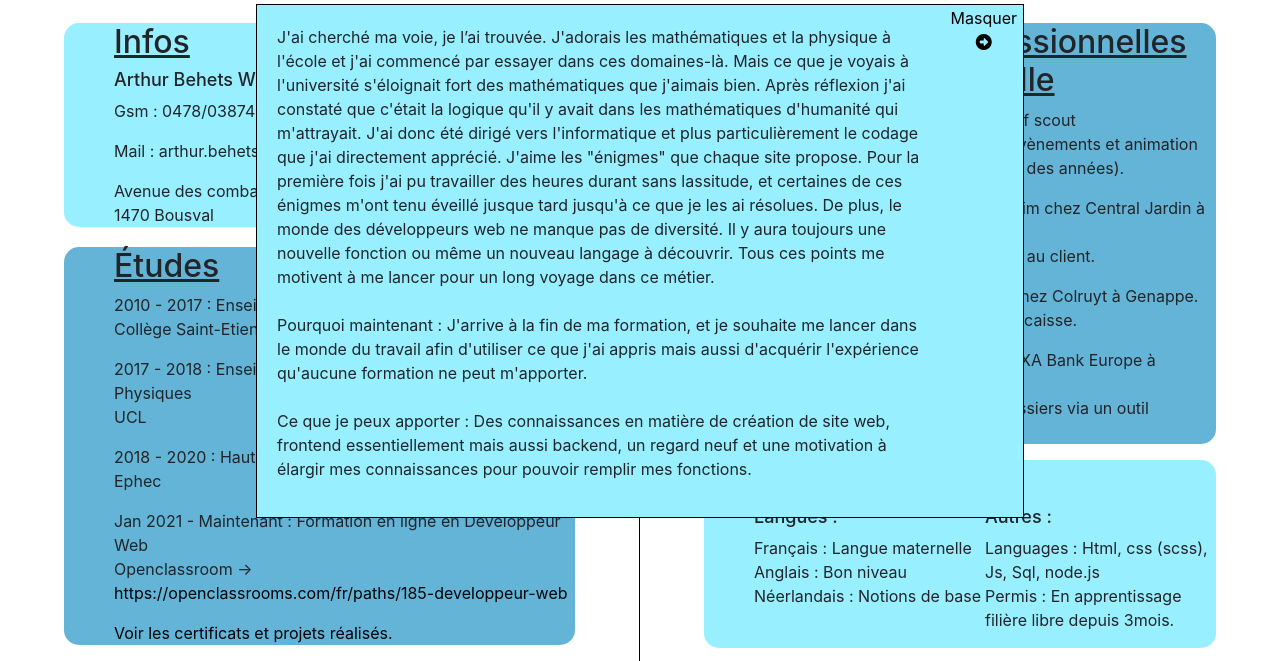
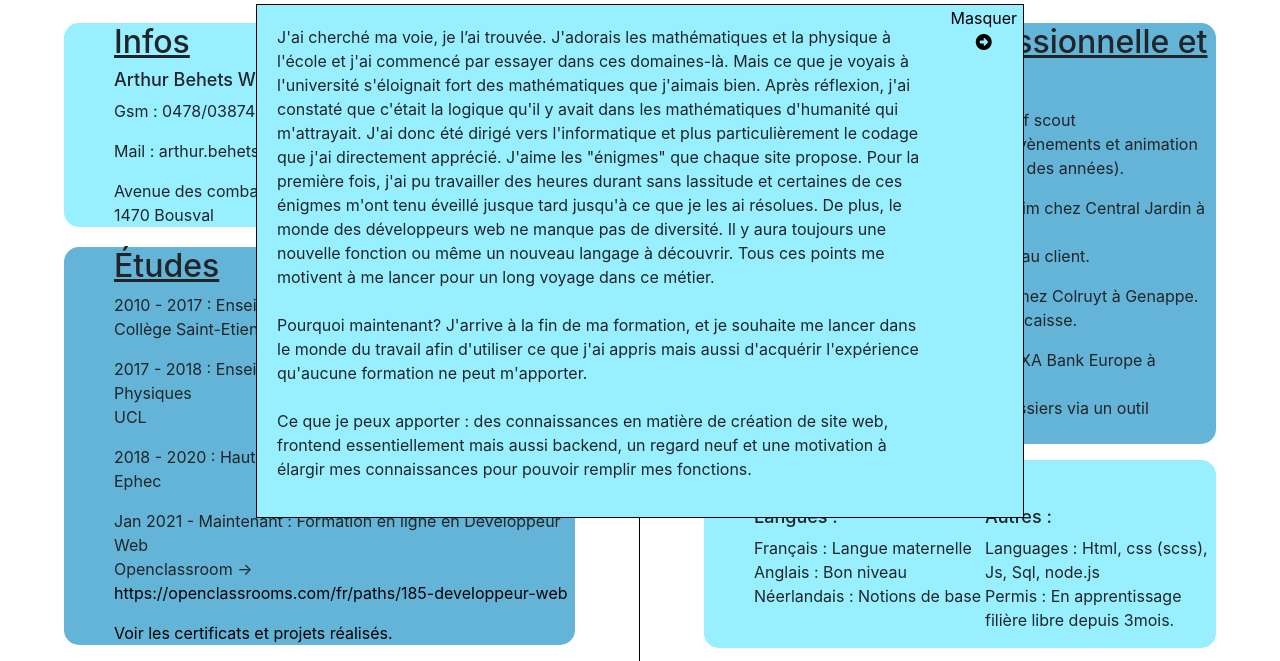
Before and after one commit to ArthurBehets/ABW_CV, a website: page Frontend/Index.html in a window 1280 px wide. Shown: the part 156-817 px from the top of the page. Drawn offline with nearby package versions, Linux system fonts and the light colour scheme.

Commit message:
text modification

```diff
--- a/Frontend/Index.html
+++ b/Frontend/Index.html
@@ -48,9 +48,9 @@
             <!-- Right Side -->
             <section class="corps__right">
                 <div class="corps__right-expe">
-                    <h2>Expérience professionnelles et organisationnelle</h2>
+                    <h2>Expérience professionnelle et organisationnelle</h2>
                     <p>Septembre 2016 - Juillet 2021 : Chef scout<br>Tâches réalisées : Organisation d'évènements et animation de jeunes de 6 à 16ans (en fonction des années).</p>
-                    <p>Novembre & Décembre 2020 : Interim chez Central Jardin à Genappe.<br>Tâches réalisées : Entretient et aide au client.</p>
+                    <p>Novembre & Décembre 2020 : Interim chez Central Jardin à Genappe.<br>Tâches réalisées : Entretien et aide au client.</p>
                     <p>Février -> Mai 2018 : Job étudiant chez Colruyt à Genappe.<br>Tâches réalisées : Mise en rayon et caisse.</p>
                     <p>Août 2015 : Job étudiant chez SA AXA Bank Europe à Bruxelles<br>Tâches réalisées : Archivage de dossiers via un outil informatique.</p>
                 </div>
@@ -72,10 +72,10 @@
         <section class="popup" id="popup">
             <div class="popup__content">
                 <p class="popup__content-p">
-                    J'ai cherché ma voie, je l’ai trouvée. J'adorais les mathématiques et la physique à l'école et j'ai commencé par essayer dans ces domaines-là. Mais ce que je voyais à l'université s'éloignait fort des mathématiques que j'aimais bien. Après réflexion j'ai constaté que c'était la logique qu'il y avait dans les mathématiques d'humanité qui m'attrayait. J'ai donc été dirigé vers l'informatique et plus particulièrement le codage que j'ai directement apprécié. J'aime les "énigmes" que chaque site propose. Pour la première fois j'ai pu travailler des heures durant sans lassitude, et certaines de ces énigmes m'ont tenu éveillé jusque tard jusqu'à ce que je les ai résolues. De plus, le monde des développeurs web ne manque pas de diversité. Il y aura toujours une nouvelle fonction ou même un nouveau langage à découvrir. Tous ces points me motivent à me lancer pour un long voyage dans ce métier.
+                    J'ai cherché ma voie, je l’ai trouvée. J'adorais les mathématiques et la physique à l'école et j'ai commencé par essayer dans ces domaines-là. Mais ce que je voyais à l'université s'éloignait fort des mathématiques que j'aimais bien. Après réflexion, j'ai constaté que c'était la logique qu'il y avait dans les mathématiques d'humanité qui m'attrayait. J'ai donc été dirigé vers l'informatique et plus particulièrement le codage que j'ai directement apprécié. J'aime les "énigmes" que chaque site propose. Pour la première fois, j'ai pu travailler des heures durant sans lassitude et certaines de ces énigmes m'ont tenu éveillé jusque tard jusqu'à ce que je les ai résolues. De plus, le monde des développeurs web ne manque pas de diversité. Il y aura toujours une nouvelle fonction ou même un nouveau langage à découvrir. Tous ces points me motivent à me lancer pour un long voyage dans ce métier.
 
-                    <br><br>Pourquoi maintenant : J'arrive à la fin de ma formation, et je souhaite me lancer dans le monde du travail afin d'utiliser ce que j'ai appris mais aussi d'acquérir l'expérience qu'aucune formation ne peut m'apporter.
-                    <br><br>Ce que je peux apporter : Des connaissances en matière de création de site web, frontend essentiellement mais aussi backend, un regard neuf et une motivation à élargir mes connaissances pour pouvoir remplir mes fonctions.
+                    <br><br>Pourquoi maintenant? J'arrive à la fin de ma formation, et je souhaite me lancer dans le monde du travail afin d'utiliser ce que j'ai appris mais aussi d'acquérir l'expérience qu'aucune formation ne peut m'apporter.
+                    <br><br>Ce que je peux apporter : des connaissances en matière de création de site web, frontend essentiellement mais aussi backend, un regard neuf et une motivation à élargir mes connaissances pour pouvoir remplir mes fonctions.
 
                 </p>
                 <button onclick="disparition()" class="popup__content-button">
```
